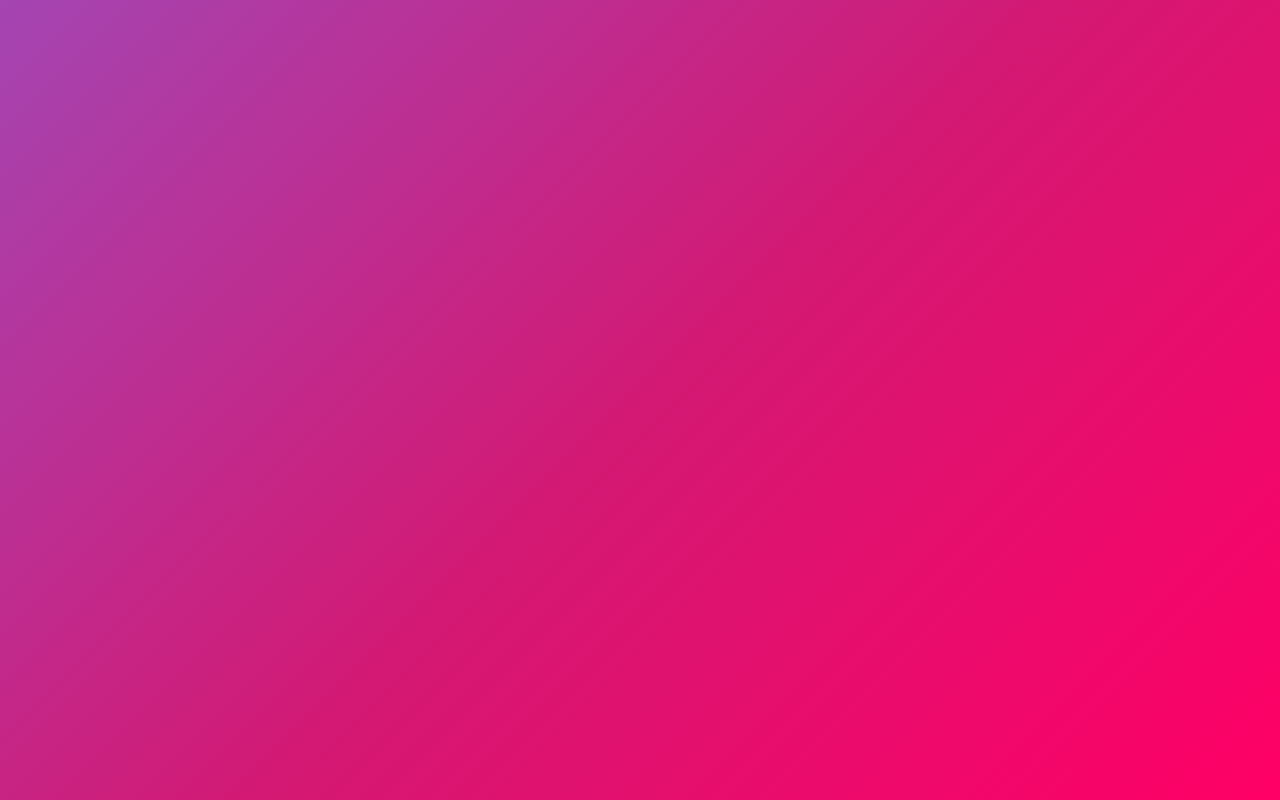
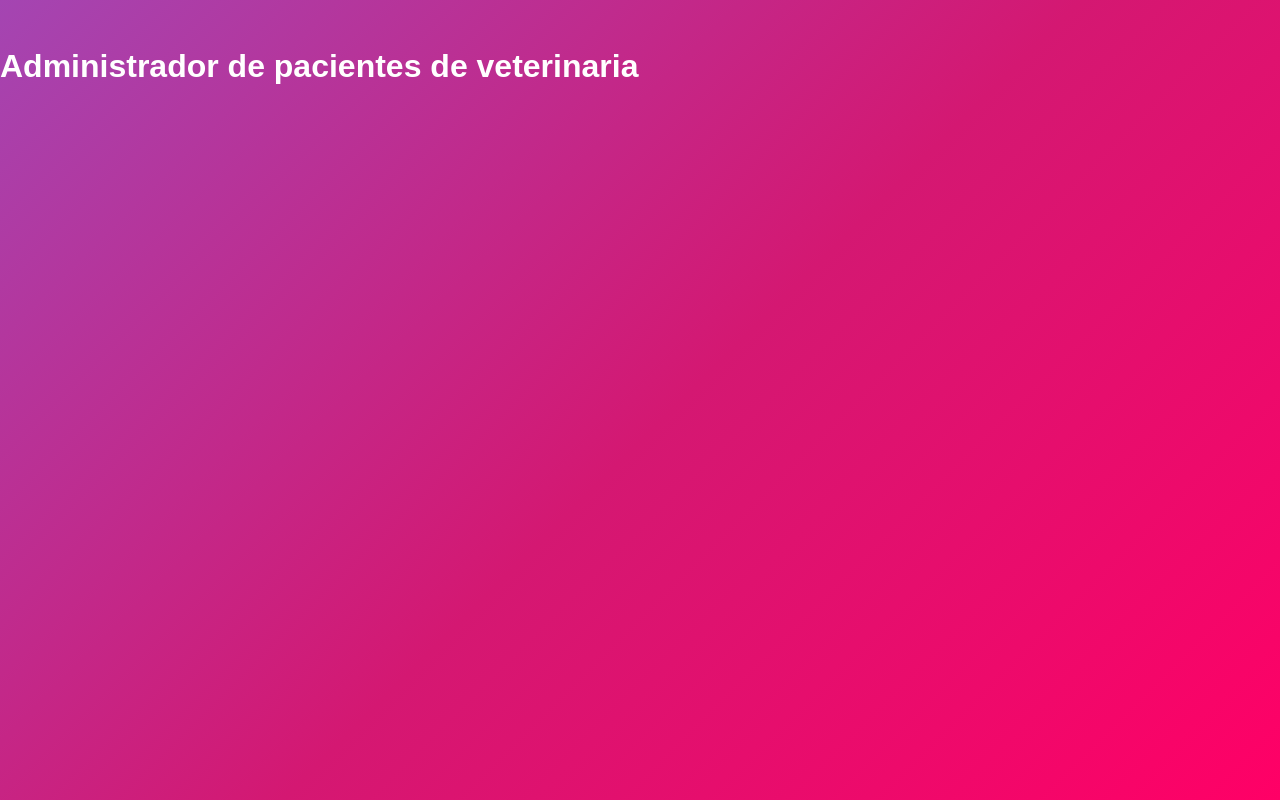
Before and after one commit to AleeSeydoux/veterinariadmin, a React (Create React App) app: page / in a window 1280 px wide. Built offline with nearby package versions, Linux system fonts and the light colour scheme.

Commit message:
App.js & index.css actualizados

```diff
--- a/src/App.js
+++ b/src/App.js
@@ -1,9 +1,11 @@
 import React from 'react';
-
+import Header from './Componentes/Header';
 
 function App() {
   return (
-    <div className="App">
+    <div className="container">
+      <Header
+        titulo={'Administrador de pacientes de veterinaria'}/>
 
     </div>
   );
```
Also changed, not shown: src/index.css (line endings or trailing spaces).
